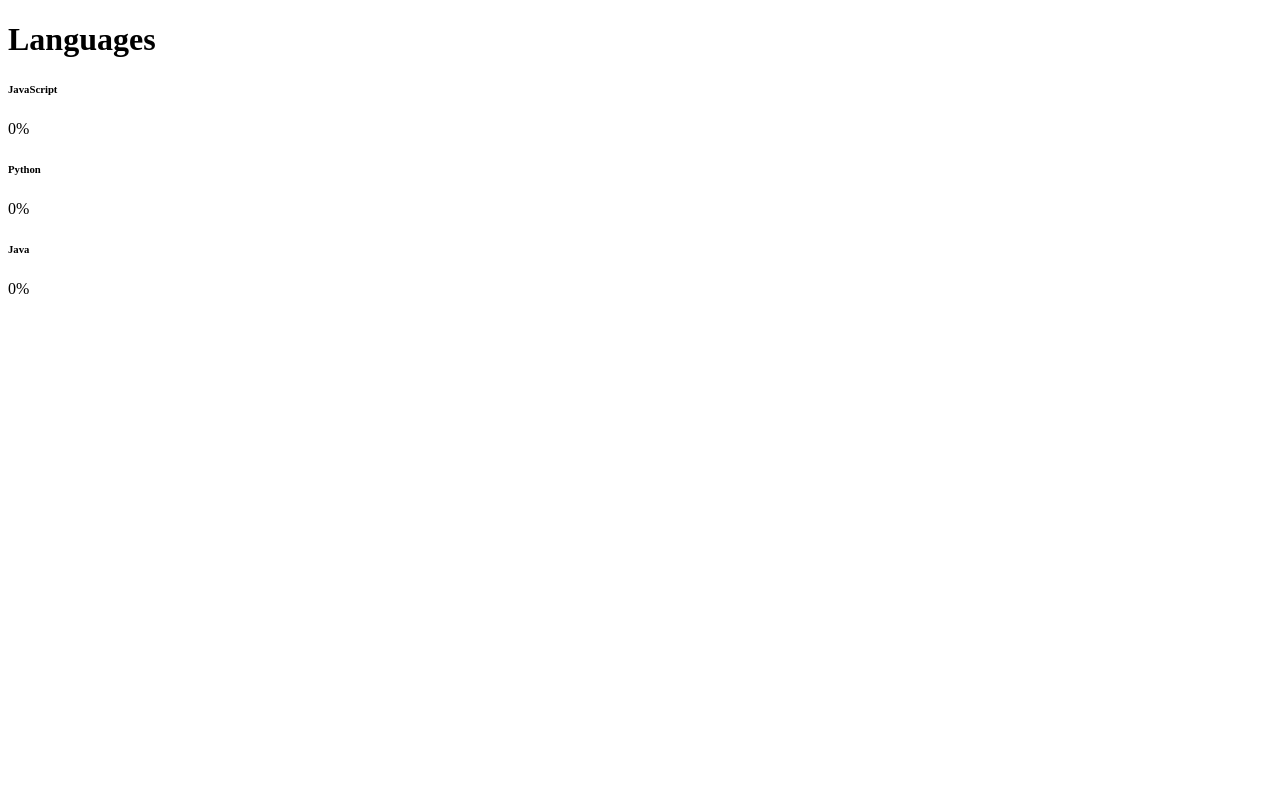
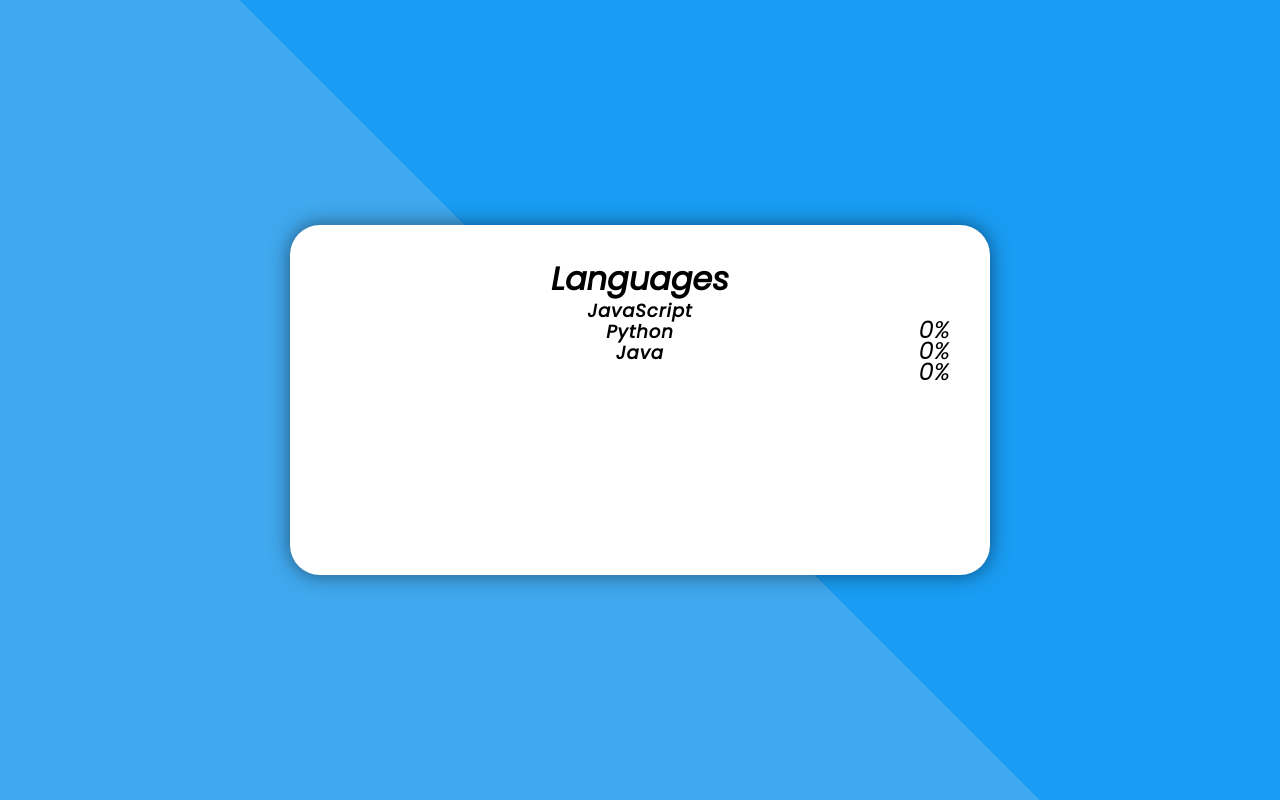
Before and after one commit to Hussny/Progressbar-with-JS, a plain HTML site: page index.html in a window 1280 px wide. Drawn offline with Linux system fonts and the light colour scheme.

Commit message:
Added Progress bar styling

```diff
--- a/index.html
+++ b/index.html
@@ -4,6 +4,7 @@
     <meta charset="UTF-8" />
     <meta name="viewport" content="width=device-width, initial-scale=1.0" />
     <link href="https://fonts.googleapis.com/css2?family=Poppins:ital@1&display=swap" rel="stylesheet">
+    <link rel="stylesheet" href="style.css">
     <title>Progress Bar</title>
   </head>
 
--- a/style.css
+++ b/style.css
@@ -9,5 +9,28 @@ body{
     display: flex;
     align-items: center;
     justify-content: center;
-    background: #1b1919;
+    background:linear-gradient(45deg, #40a8ee 50%, #199cf3 50%);
 }
+
+.container{
+    position: relative;
+    background: white;
+    border-radius: 30px;
+    width: 700px;
+    height: 350px;
+    padding: 30px;
+    text-align: center;
+    box-shadow: 0 0 20px rgba(0, 0, 0, .5);
+}
+
+.progress p{
+    position: absolute;
+    right: 40px;
+    margin-top: -12px;
+    font-size: 24px;
+}
+.progress h6{
+    margin-top: -6px;
+    font-size: 18px;
+    letter-spacing: 1px;
+}
```
